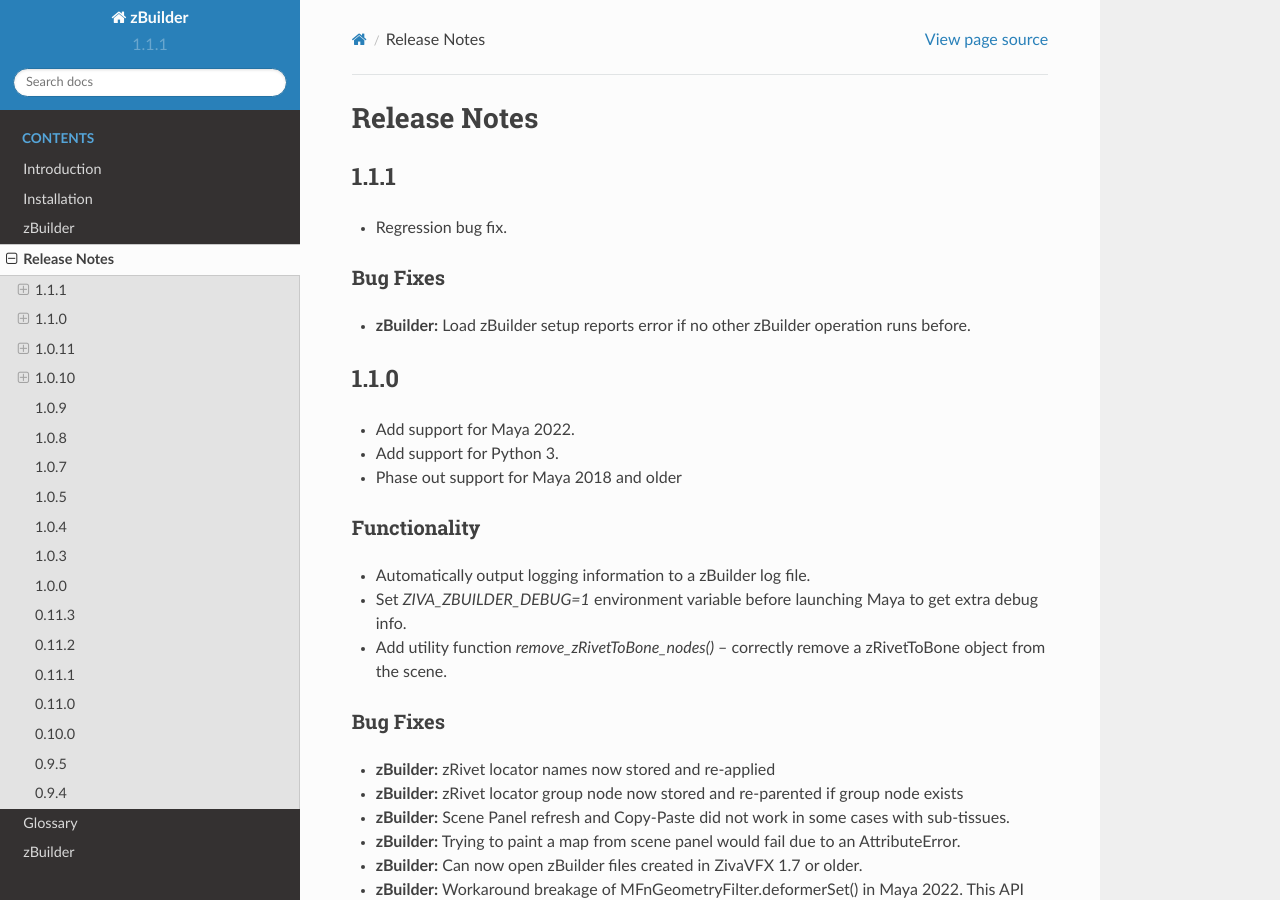
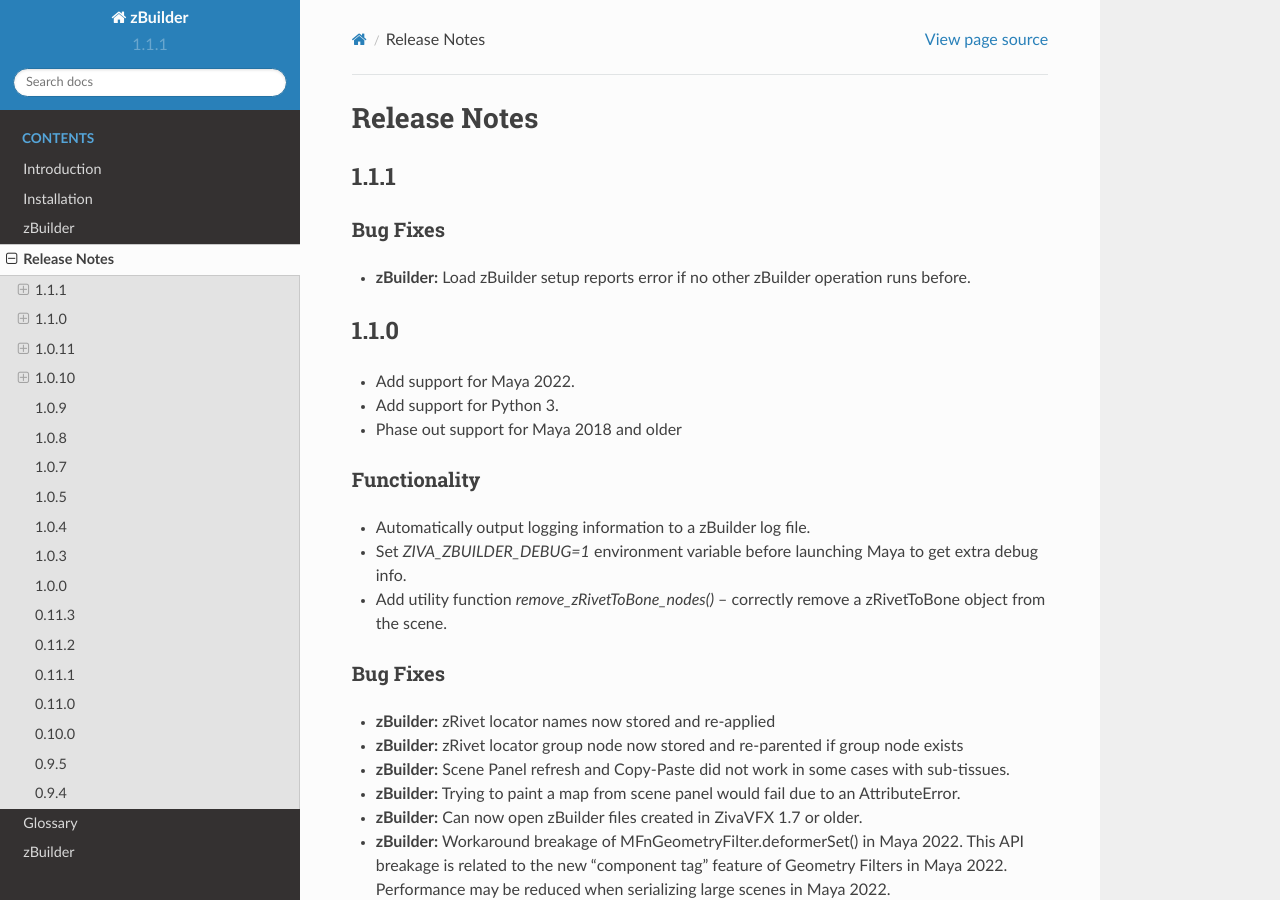
Before and after one commit to Unity-Technologies/ziva-vfx-utils, a Sphinx documentation site: the page built from docs/release.rst, in a window 1280 px wide and 900 px high. Built offline with Sphinx 7.4.7 and the Read the Docs theme 2.0.0, drawn with Linux system fonts in a browser that asks for light colours.

Commit message:
VFXACT-955 Remove unnecessary release notes summary

```diff
--- a/docs/release.rst
+++ b/docs/release.rst
@@ -12,7 +12,6 @@
 
 1.1.1
 ------
-- Regression bug fix.
 
 Bug Fixes
 +++++++++
```
